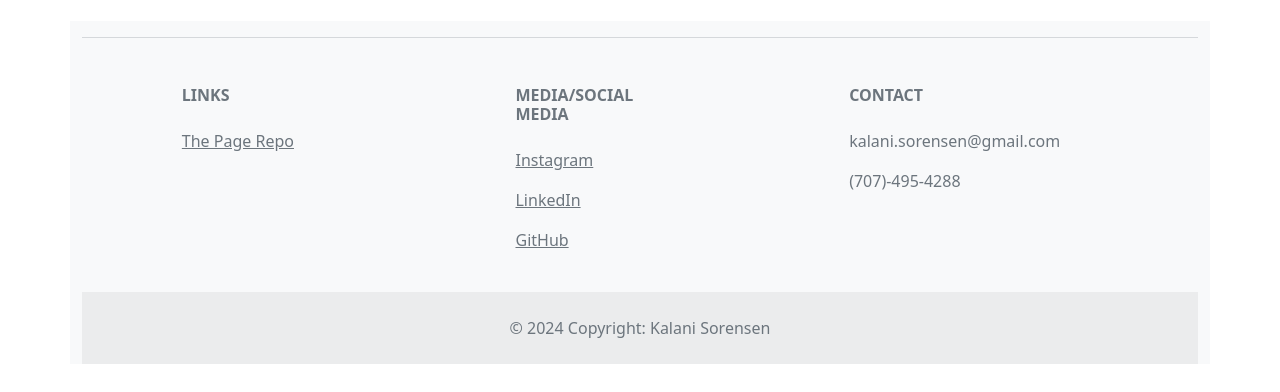
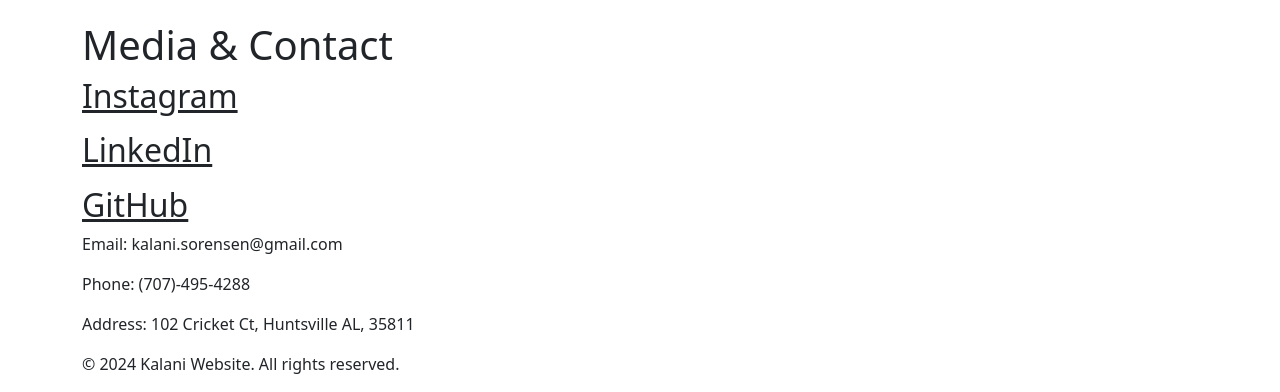
Before and after one commit to babayaga1013/curly-broccoli-foxtrot-project, a plain HTML site: page kalani.html in a window 1280 px wide. Shown: the part 1219-1611 px from the top of the page. Before the commit the page ends 1583 px from the top, so only its background shows below. Drawn offline with nearby package versions, Linux system fonts and the light colour scheme; files whose address does not match are found by name; a web font is replaced by a local one.

Commit message:
Update kalani.html

```diff
--- a/kalani.html
+++ b/kalani.html
@@ -19,6 +19,7 @@
       <a class="homeBtn" href="index.html">Home</a>
       <a class="kalaniLink" href="kalani.html" target="_blank">About Kalani</a>
       <a class="resumeLink" href="resume.html" target="_blank">Resume</a>
+      <a class="RepoLink" href="https://github.com/babayaga1013/curly-broccoli-foxtrot-project" target="_blank">Page Repo</a>
 
     </div>
     <script src="script.js"></script>
@@ -94,51 +95,25 @@
 <script src='https://cdnjs.cloudflare.com/ajax/libs/jquery/3.7.1/jquery.min.js'></script>
 <script src='https://cdnjs.cloudflare.com/ajax/libs/jqueryui/1.13.2/jquery-ui.min.js'></script><script  src="scripts/script.js"></script>
 
-<footer class="text-center text-lg-start bg-light text-muted">
-  <hr>
-
-  <section class="">
-    <div class="container text-center text-md-start mt-5">
-      <div class="row mt-3">
-
-        <div class="col-md-2 col-lg-2 col-xl-2 mx-auto mb-4">
-          <!-- Link to repo -->
-          <h6 class="text-uppercase fw-bold mb-4">
-            Links
-          </h6>
-          <p>
-            <a href="https://github.com/babayaga1013/curly-broccoli-foxtrot-project" target="_blank" class="text-reset">The Page Repo</a>
-          </p>
-        </div>
-        <div class="col-md-3 col-lg-2 col-xl-2 mx-auto mb-4">
-          <!-- Links media -->
-          <h6 class="text-uppercase fw-bold mb-4">
-          Media/Social Media
-          </h6>
-          <p>
-            <a href="https://www.instagram.com/kalanisorensen/?igsh=cHNxNjB1cHNjczYy&utm_source=qr" target="_blank" class="text-reset">Instagram</a>
+<footer>
+  <div class="social-media">
+    <h1>Media & Contact</h1>
+    <a href="https://www.instagram.com/kalanisorensen/?igsh=cHNxNjB1cHNjczYy&utm_source=qr" target="_blank" class="text-reset"><h2>Instagram</h2></a>
           </p>
           <p>
-            <a href="https://www.linkedin.com/in/kalani-sorensen-05364921a/" target="_blank" class="text-reset">LinkedIn</a>
+            <a href="https://www.linkedin.com/in/kalani-sorensen-05364921a/" target="_blank" class="text-reset"><h2>LinkedIn</h2></a>
           </p>
           <p>
-            <a href="https://github.com/babayaga1013" target="_blank" class="text-reset">GitHub</a>
-          </p>
-        </div>
-        <div class="col-md-4 col-lg-3 col-xl-3 mx-auto mb-md-0 mb-4">
-          <!-- Contact Info -->
-          <h6 class="text-uppercase fw-bold mb-4">Contact</h6>
-          <p>
-            kalani.sorensen@gmail.com
-          </p>
-          <p>(707)-495-4288</p>
-        </div>
-      </div>
-    </div>
-  </section>
-  <div class="text-center p-4" style="background-color: rgba(0, 0, 0, 0.05);">
-    © 2024 Copyright: Kalani Sorensen
+            <a href="https://github.com/babayaga1013" target="_blank" class="text-reset"><h2>GitHub</h2></a>
   </div>
+  <div class="contact-info">
+    <p>Email: kalani.sorensen@gmail.com</p>
+    <p>Phone: (707)-495-4288</p>
+    <p>Address: 102 Cricket Ct, Huntsville AL, 35811</p>
+  </div>
+  <p>&copy; 2024 Kalani Website. All rights reserved.</p>
 </footer>
 </body>
 </html>
+</body>
+</html>
```
